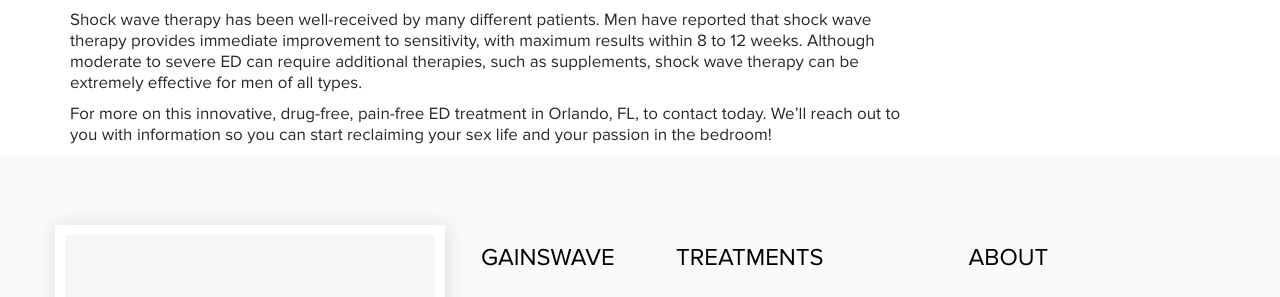
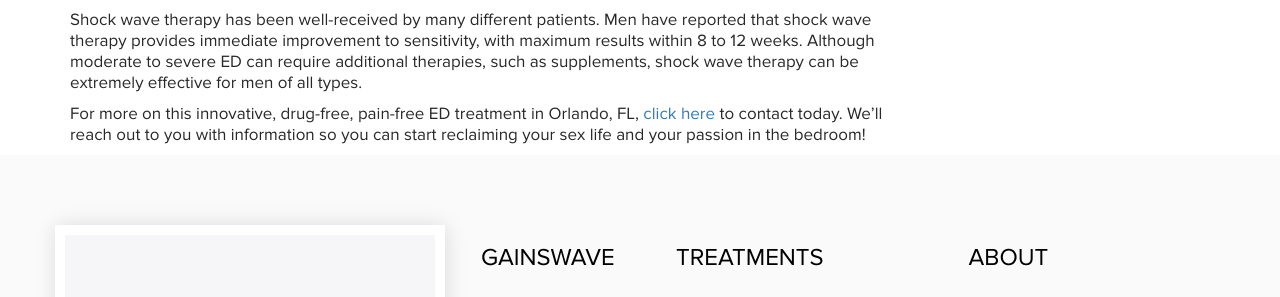
Before and after one commit to aaghealth/gainswavecolumbus.com, a Jekyll site: the page built from _posts/2017-08-15-shock-wave-therapy-for-erectile-dysfunction.md, in a window 1280 px wide. Shown: the part 1367-1664 px from the top of the page. Built offline with Jekyll 4.4.1, drawn with Linux system fonts in a browser that asks for light colours; nearby versions of some CDN libraries.

Commit message:
Update 2017-08-15-shock-wave-therapy-for-erectile-dysfunction.md

```diff
--- a/_posts/2017-08-15-shock-wave-therapy-for-erectile-dysfunction.md
+++ b/_posts/2017-08-15-shock-wave-therapy-for-erectile-dysfunction.md
@@ -36,4 +36,4 @@ categories: ''
 
 <p>Shock wave therapy has been well-received by many different patients. Men have reported that shock wave therapy provides immediate improvement to sensitivity, with maximum results within 8 to 12 weeks. Although moderate to severe ED can require additional therapies, such as supplements, shock wave therapy can be extremely effective for men of all types.</p>
 
-<p>For more on this innovative, drug-free, pain-free ED treatment in {{site.keyword_location}}, {{click_here}} to contact today. We’ll reach out to you with information so you can start reclaiming your sex life and your passion in the bedroom!</p>
+<p>For more on this innovative, drug-free, pain-free ED treatment in {{site.keyword_location}}, <a href="{{click_here}}">click here</a> to contact today. We’ll reach out to you with information so you can start reclaiming your sex life and your passion in the bedroom!</p>
```
